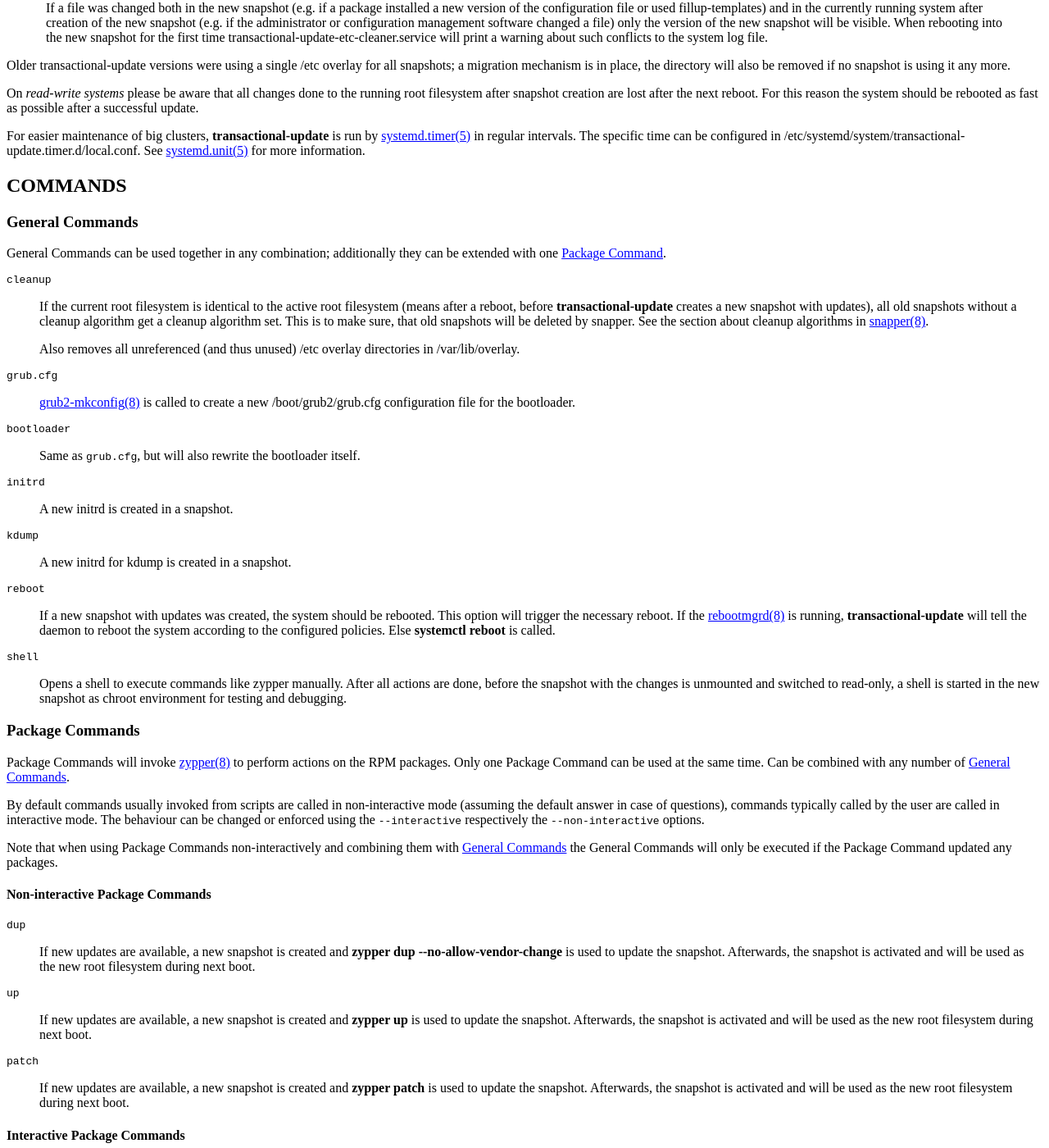
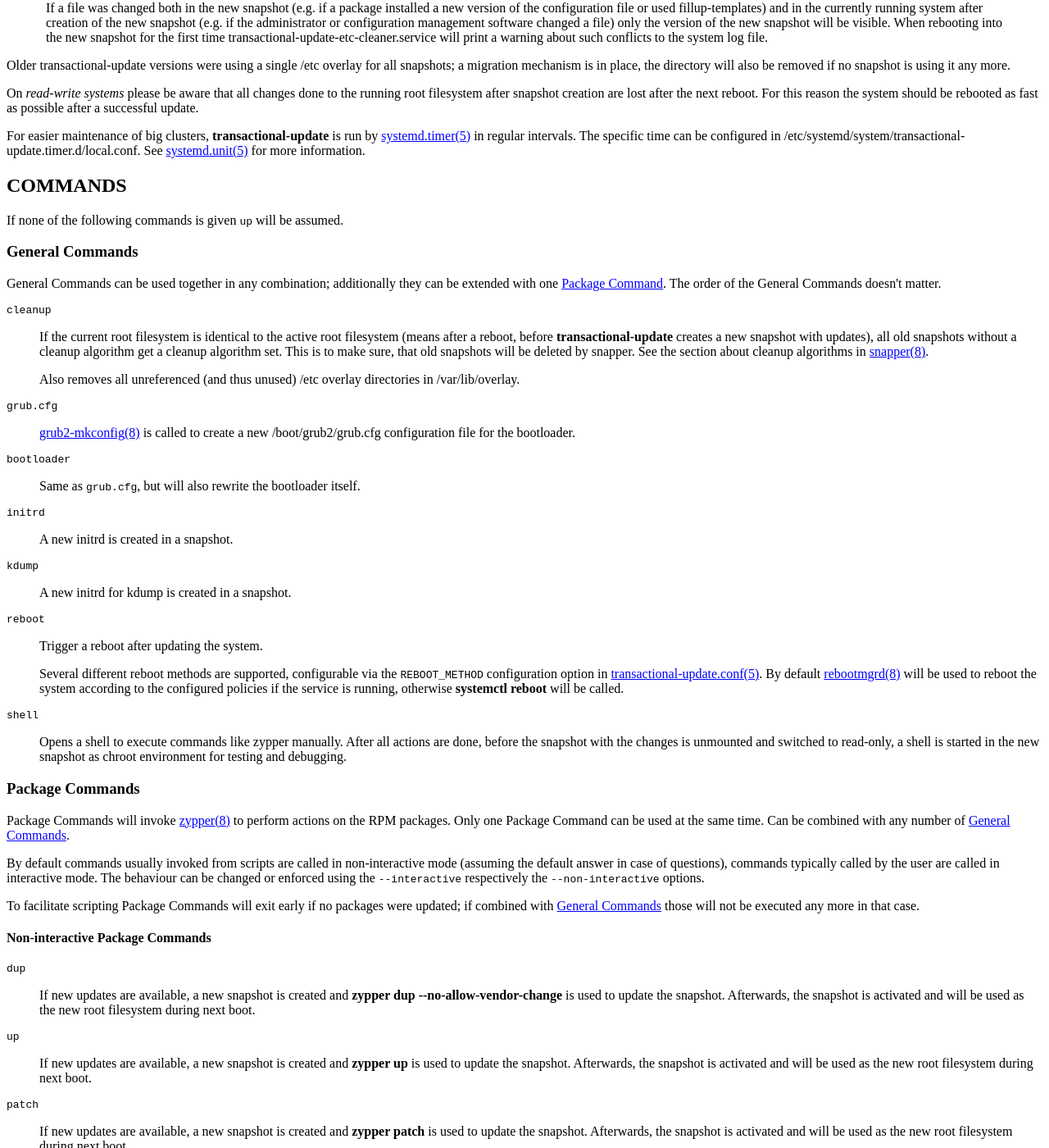
Before and after one commit to kubic-project/kubic-o-o, a Jekyll site: the page documentation/man-pages/transactional-update.8.html, which Jekyll copies as it is, in a window 1280 px wide and 1400 px high, scrolled down 627 px. Shown: the whole window at 82% size. Built offline with Jekyll 4.4.1, drawn with Linux system fonts in a browser that asks for light colours; some of the changed text lies outside the part shown.

Commit message:
Update documentation

```diff
--- a/documentation/man-pages/transactional-update.8.html
+++ b/documentation/man-pages/transactional-update.8.html
@@ -15,7 +15,7 @@
     h1:hover > a.headerlink, h2:hover > a.headerlink, h3:hover > a.headerlink, dt:hover > a.headerlink {
       visibility: visible;
     }
-  </style><a xmlns:ss="http://docbook.sf.net/xmlns/string.subst/1.0" xmlns:exsl="http://exslt.org/common" href="transactional-update.index.html">Index </a><span xmlns:ss="http://docbook.sf.net/xmlns/string.subst/1.0" xmlns:exsl="http://exslt.org/common" style="float:right">transactional-update 2.15</span><hr xmlns:ss="http://docbook.sf.net/xmlns/string.subst/1.0" xmlns:exsl="http://exslt.org/common"><div class="refentry"><a name="transactional-update.8"></a><div class="titlepage"></div><div class="refnamediv"><a name="name"></a><h2>Name</h2><p>transactional-update, transactional-update.service, transactional-update.timer — Apply updates to the system in an atomic way via transactional
+  </style><a xmlns:ss="http://docbook.sf.net/xmlns/string.subst/1.0" xmlns:exsl="http://exslt.org/common" href="transactional-update.index.html">Index </a><span xmlns:ss="http://docbook.sf.net/xmlns/string.subst/1.0" xmlns:exsl="http://exslt.org/common" style="float:right">transactional-update 2.16</span><hr xmlns:ss="http://docbook.sf.net/xmlns/string.subst/1.0" xmlns:exsl="http://exslt.org/common"><div class="refentry"><a name="transactional-update.8"></a><div class="titlepage"></div><div class="refnamediv"><a name="name"></a><h2>Name</h2><p>transactional-update, transactional-update.service, transactional-update.timer — Apply updates to the system in an atomic way via transactional
     updates.</p></div><div class="refsynopsisdiv"><a name="synopsis"></a><h2>Synopsis</h2><div class="cmdsynopsis"><p><code class="command">transactional-update</code>  [<em class="replaceable"><code>options</code></em>...] [<em class="replaceable"><code>general-command</code></em>...] [<em class="replaceable"><code>package-command</code></em>
          [<em class="replaceable"><code>command-argument</code></em>...]
       ]</p></div><div class="cmdsynopsis"><p><code class="command">transactional-update</code>  [<em class="replaceable"><code>options</code></em>...]  <em class="replaceable"><code>standalone-command</code></em> </p></div><p>transactional-update.service</p><p>transactional-update.timer</p></div><div class="refsect1"><a name="description"></a><h2 id="DESCRIPTION">DESCRIPTION<a class="headerlink" title="Permalink to this headline" href="#DESCRIPTION">¶</a></h2><p><span class="command"><strong>transactional-update</strong></span> updates the system
@@ -71,9 +71,13 @@ in regular intervals. The specific time can be configured in
 /etc/systemd/system/transactional-update.timer.d/local.conf. See
 <a xmlns:ss="http://docbook.sf.net/xmlns/string.subst/1.0" xmlns:exsl="http://exslt.org/common" href="https://www.freedesktop.org/software/systemd/man/systemd.unit.html"><span class="citerefentry"><span class="refentrytitle">systemd.unit</span>(5)</span></a>
 for more information.
-</p></div><div class="refsect1"><a name="commands"></a><h2 id="COMMANDS">COMMANDS<a class="headerlink" title="Permalink to this headline" href="#COMMANDS">¶</a></h2><div class="refsect2"><a name="general_commands"></a><h3 id="General Commands">General Commands<a class="headerlink" title="Permalink to this headline" href="#General%20Commands">¶</a></h3><p>
+</p></div><div class="refsect1"><a name="commands"></a><h2 id="COMMANDS">COMMANDS<a class="headerlink" title="Permalink to this headline" href="#COMMANDS">¶</a></h2><p>
+  If none of the following commands is given <code class="option">up</code> will be
+  assumed.
+</p><div class="refsect2"><a name="general_commands"></a><h3 id="General Commands">General Commands<a class="headerlink" title="Permalink to this headline" href="#General%20Commands">¶</a></h3><p>
   General Commands can be used together in any combination; additionally they
   can be extended with one <a class="link" href="#pkg_commands" title="Package Commands">Package Command</a>.
+  The order of the General Commands doesn't matter.
 </p><div class="variablelist"><dl class="variablelist"><dt id="cleanup"><span class="term"><code class="option">cleanup</code></span><a class="headerlink" title="Permalink to this term" href="#cleanup">¶</a></dt><dd xmlns:ss="http://docbook.sf.net/xmlns/string.subst/1.0" xmlns:exsl="http://exslt.org/common"><p>If the current root filesystem is identical to the active root
       filesystem (means after a reboot, before
       <span class="command"><strong>transactional-update</strong></span> creates a new snapshot with
@@ -96,12 +100,16 @@ for more information.
       </p></dd><dt id="kdump"><span class="term"><code class="option">kdump</code></span><a class="headerlink" title="Permalink to this term" href="#kdump">¶</a></dt><dd xmlns:ss="http://docbook.sf.net/xmlns/string.subst/1.0" xmlns:exsl="http://exslt.org/common"><p>
 	A new initrd for kdump is created in a snapshot.
       </p></dd><dt id="reboot"><span class="term"><code class="option">reboot</code></span><a class="headerlink" title="Permalink to this term" href="#reboot">¶</a></dt><dd xmlns:ss="http://docbook.sf.net/xmlns/string.subst/1.0" xmlns:exsl="http://exslt.org/common"><p>
-	If a new snapshot with updates was created, the system should be
-	rebooted. This option will trigger the necessary reboot. If the
+	Trigger a reboot after updating the system.
+      </p><p>
+	Several different reboot methods are supported, configurable via the
+	<code class="option">REBOOT_METHOD</code> configuration option in
+	<a href="transactional-update.conf.5.html"><span class="citerefentry"><span class="refentrytitle">transactional-update.conf</span>(5)</span></a>.
+	By default
 	<a href="rebootmgrd.8.html"><span class="citerefentry"><span class="refentrytitle">rebootmgrd</span>(8)</span></a>
-	is running, <span class="command"><strong>transactional-update</strong></span> will tell the
-	daemon to reboot the system according to the configured policies. Else
-	<span class="command"><strong>systemctl reboot</strong></span> is called.
+	will be used to reboot the system according to the configured policies
+	if the service is running, otherwise <span class="command"><strong>systemctl reboot</strong></span>
+	will be called.
       </p></dd><dt id="shell"><span class="term"><code class="option">shell</code></span><a class="headerlink" title="Permalink to this term" href="#shell">¶</a></dt><dd xmlns:ss="http://docbook.sf.net/xmlns/string.subst/1.0" xmlns:exsl="http://exslt.org/common"><p>
 	Opens a shell to execute commands like zypper manually.
 	After all actions are done, before the snapshot with the changes is
@@ -121,9 +129,10 @@ for more information.
   <code class="option">--interactive</code> respectively the
   <code class="option">--non-interactive</code> options.
 </p><p>
-  Note that when using Package Commands non-interactively and combining them
-  with <a class="link" href="#general_commands" title="General Commands">General Commands</a> the General
-  Commands will only be executed if the Package Command updated any packages.
+  To facilitate scripting Package Commands will exit early if no packages were
+  updated; if combined with
+  <a class="link" href="#general_commands" title="General Commands">General Commands</a> those will not be
+  executed any more in that case.
 </p><div class="refsect3"><a name="ni_pkg_commands"></a><h4>Non-interactive Package Commands</h4><div class="variablelist"><dl class="variablelist"><dt id="dup"><span class="term"><code class="option">dup</code></span><a class="headerlink" title="Permalink to this term" href="#dup">¶</a></dt><dd xmlns:ss="http://docbook.sf.net/xmlns/string.subst/1.0" xmlns:exsl="http://exslt.org/common"><p>
 	If new updates are available, a new snapshot is created and
 	<span class="command"><strong>zypper dup --no-allow-vendor-change</strong></span> is used to
--- a/documentation/man-pages/transactional-update.conf.5.html
+++ b/documentation/man-pages/transactional-update.conf.5.html
@@ -15,7 +15,7 @@
     h1:hover > a.headerlink, h2:hover > a.headerlink, h3:hover > a.headerlink, dt:hover > a.headerlink {
       visibility: visible;
     }
-  </style><a xmlns:ss="http://docbook.sf.net/xmlns/string.subst/1.0" xmlns:exsl="http://exslt.org/common" href="transactional-update.index.html">Index </a><span xmlns:ss="http://docbook.sf.net/xmlns/string.subst/1.0" xmlns:exsl="http://exslt.org/common" style="float:right">transactional-update 2.15</span><hr xmlns:ss="http://docbook.sf.net/xmlns/string.subst/1.0" xmlns:exsl="http://exslt.org/common"><div class="refentry"><a name="transactional-update.conf.5"></a><div class="titlepage"></div><div class="refnamediv"><h2>Name</h2><p>transactional-update.conf — transactional-update configuration file</p></div><div class="refsynopsisdiv"><h2>Synopsis</h2><p>/etc/transactional-update.conf</p></div><div class="refsect1"><a name="id-1.5"></a><h2 id="Description">Description<a class="headerlink" title="Permalink to this headline" href="#Description">¶</a></h2><p>This configuration file controls and defines the behaviour of
+  </style><a xmlns:ss="http://docbook.sf.net/xmlns/string.subst/1.0" xmlns:exsl="http://exslt.org/common" href="transactional-update.index.html">Index </a><span xmlns:ss="http://docbook.sf.net/xmlns/string.subst/1.0" xmlns:exsl="http://exslt.org/common" style="float:right">transactional-update 2.16</span><hr xmlns:ss="http://docbook.sf.net/xmlns/string.subst/1.0" xmlns:exsl="http://exslt.org/common"><div class="refentry"><a name="transactional-update.conf.5"></a><div class="titlepage"></div><div class="refnamediv"><h2>Name</h2><p>transactional-update.conf — transactional-update configuration file</p></div><div class="refsynopsisdiv"><h2>Synopsis</h2><p>/etc/transactional-update.conf</p></div><div class="refsect1"><a name="id-1.5"></a><h2 id="Description">Description<a class="headerlink" title="Permalink to this headline" href="#Description">¶</a></h2><p>This configuration file controls and defines the behaviour of
     <a xmlns:ss="http://docbook.sf.net/xmlns/string.subst/1.0" xmlns:exsl="http://exslt.org/common" href="transactional-update.8.html"><span class="citerefentry"><span class="refentrytitle">transactional-update</span>(8)</span></a>.</p><p>The transactional-update.conf file uses shell
     style assignments, e.g. <code class="code">PARAMETER=value</code>.</p><p>A reference file (also used for reading the default values) can be
     found in
```
Also changed, not shown: documentation/man-pages/transactional-update.index.html (+1 -1 lines), documentation/transactional-update-guide/transactional-update.html (+6 -1 lines), documentation/transactional-update-guide/tu-files.html (+12 -3 lines).
